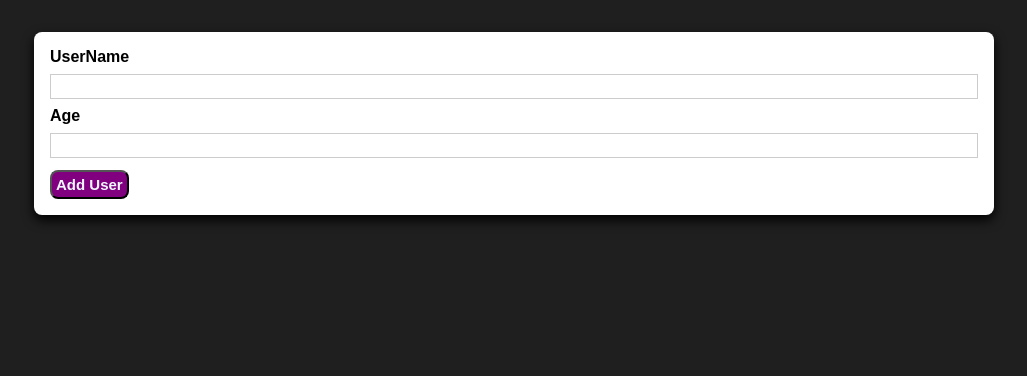
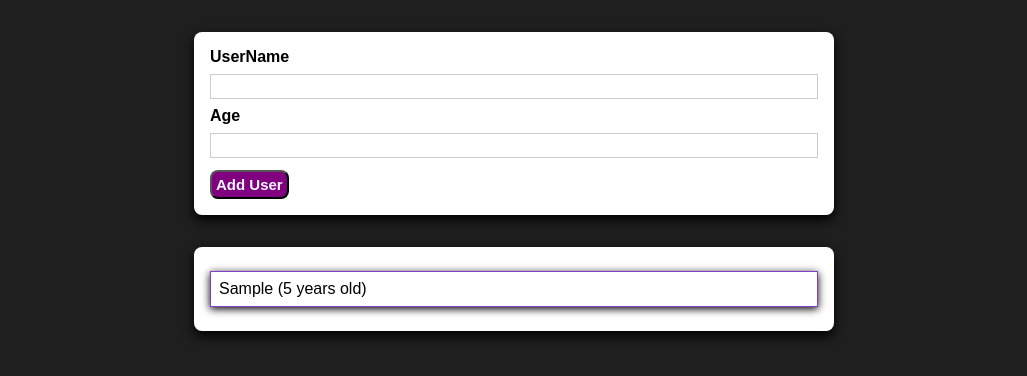
Before and after one commit to SomyaBhatnagar19/Modal-Introduction-Project, a React (Create React App) app: page / in a window 1280 px wide. Both pictures are taken after typing "Sample", "5" into the empty fields and a click on the button "Add User". Shown: the top 376 px of the page, without its empty margins (126-1153 px from the left). Built offline with nearby package versions, Linux system fonts and the light colour scheme.

Commit message:
Adding list feature with functionality.

```diff
--- a/src/App.js
+++ b/src/App.js
@@ -1,11 +1,18 @@
-import React from "react";
+import React,{useState} from "react";
 import AddUserData from "./Components/UserData/AddUserData";
 import UsersList from "./Components/UserData/UsersList";
 const App = () => {
+  const [usersList, setUsersList] = useState([]);
+
+  const AddUserHandler = (username, userage) => {
+    setUsersList((prevUsersList)=>{
+      return [...prevUsersList, {name: username, age: userage, id: Math.random().toString()}]
+    })
+  }
   return (
     <div>
-      <AddUserData />
-      <UsersList users={[]}/>
+      <AddUserData onAddUser={AddUserHandler}/>
+      <UsersList users={usersList}/>
     </div>
   );
 };
--- a/src/Components/UserData/AddUserData.js
+++ b/src/Components/UserData/AddUserData.js
@@ -21,7 +21,7 @@ const AddUserData = (props) => {
     if(+enteredAge < 1){
       return;
     }
-    console.log(enteredUsername, enteredAge);
+    props.onAddUser(enteredUsername, enteredAge);
     setEnteredUsername("");
     setEnteredAge("");
   };
--- a/src/Components/UserData/AddUserData.module.css
+++ b/src/Components/UserData/AddUserData.module.css
@@ -2,6 +2,7 @@
   margin: 2rem auto;
   padding: 1rem;
   width: 75%;
+  max-width: 40rem;
 }
 
 .input label {
@@ -18,8 +19,3 @@
   padding: 0.15rem;
   margin-bottom: 0.5rem;
 }
-
-/* .input input:focus {
-    outline: none;
-    border-color: #4f005f;
-  } */
--- a/src/Components/UserData/UsersList.js
+++ b/src/Components/UserData/UsersList.js
@@ -1,12 +1,13 @@
 import React from "react";
 import CardWrapper from "../UI/CardWrapper";
+import classes from './UsersList.module.css';
 
 const UsersList = (props) => {
   return (
-    <CardWrapper>
+    <CardWrapper className={classes.users}>
       <ul>
         {props.users.map((user) => (
-          <li>
+          <li key={user.id}>
             {user.name} ({user.age} years old)
           </li>
         ))}
--- /dev/null
+++ b/src/Components/UserData/UsersList.module.css
@@ -0,0 +1,15 @@
+.users {
+  margin: 2rem auto;
+  width: 75%;
+  max-width: 40rem;
+}
+.users ul {
+  padding: 1rem;
+  list-style: none;
+}
+.users li {
+  padding: 0.5rem;
+  border: 1px solid #7f41c5;
+  margin: 0.5rem 0;
+  box-shadow: 0px 2px 8px;
+}
```
